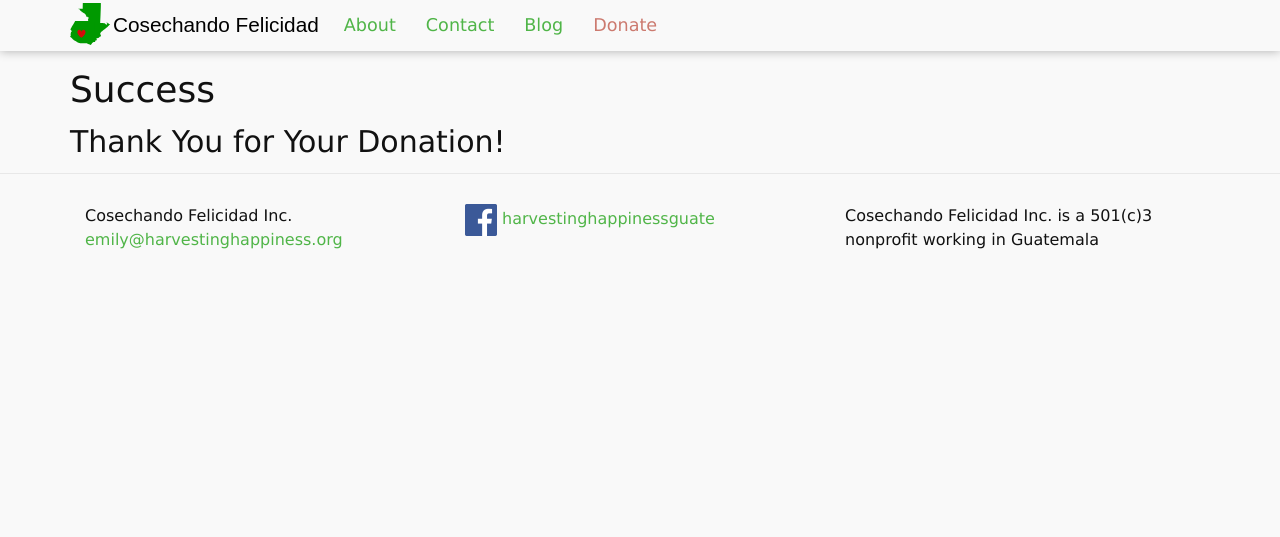
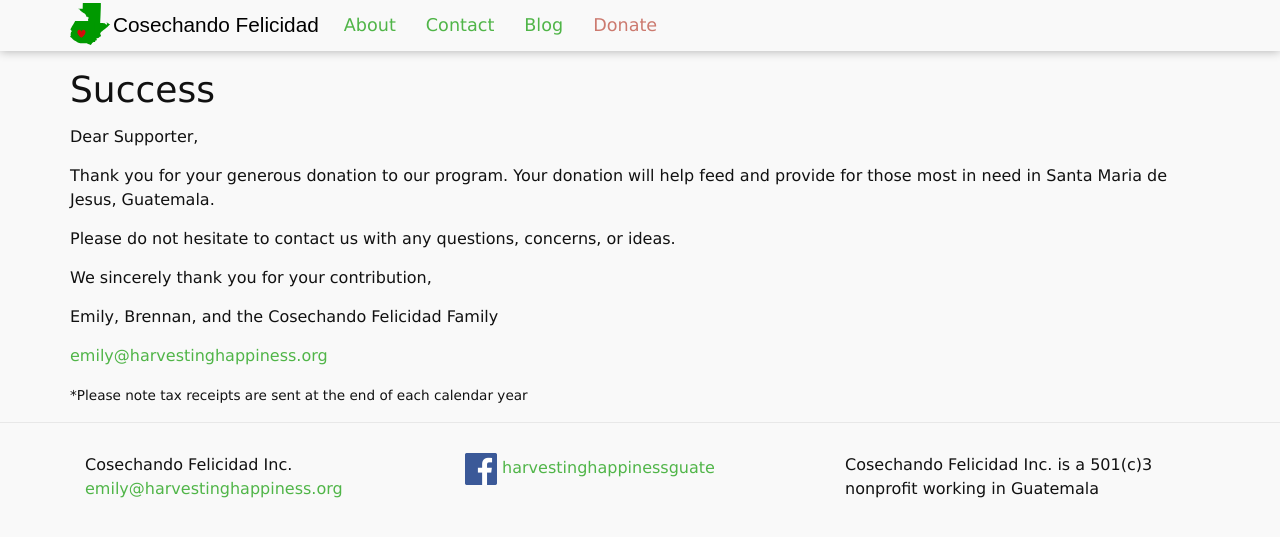
Before and after one commit to harvestinghappiness/harvestinghappiness.github.io, a Jekyll site: the page built from success.md, in a window 1280 px wide. Shown: the top 537 px of the page. Built offline with Jekyll 4.4.1, drawn with Linux system fonts in a browser that asks for light colours.

Commit message:
Update success.md

```diff
--- a/success.md
+++ b/success.md
@@ -4,4 +4,16 @@ title: Success
 permalink: /success/
 ---
 
-## Thank You for Your Donation!
+Dear Supporter,
+
+Thank you for your generous donation to our program. Your donation will help feed and provide for those most in need in Santa Maria de Jesus, Guatemala.
+
+Please do not hesitate to contact us with any questions, concerns, or ideas.
+
+We sincerely thank you for your contribution,
+
+Emily, Brennan, and the Cosechando Felicidad Family
+
+[emily@harvestinghappiness.org](mailto:emily@harvestinghappiness.org)
+
+<small>*Please note tax receipts are sent at the end of each calendar year</small>
```
